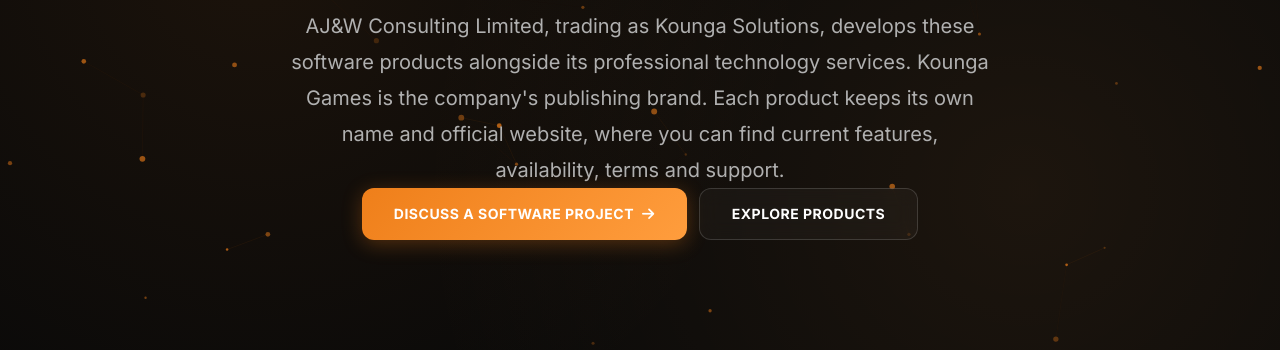
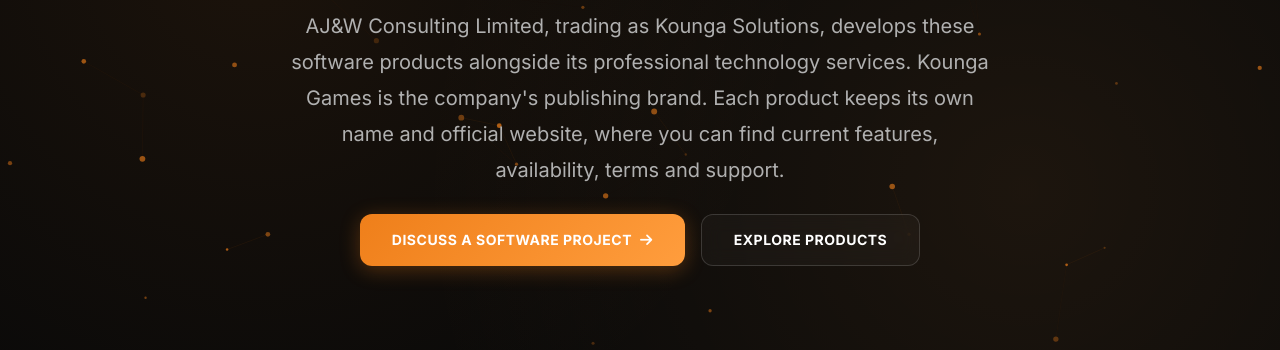
Before and after one commit to AnjanaKulasinghe/KoungaSolutions, a plain HTML site: page products/index.html in a window 1280 px wide. Shown: the part 450-800 px from the top of the page. Drawn offline with nearby package versions, Linux system fonts and the light colour scheme.

Commit message:
feat: update products page styles and enhance section layout for better user experience

```diff
--- a/assets/css/style.css
+++ b/assets/css/style.css
@@ -1120,6 +1120,14 @@ section {
     justify-content: center;
 }
 
+.products-page-hero .section-subtitle {
+    margin-bottom: 26px;
+}
+
+.products-page-hero .hero-buttons {
+    gap: 16px;
+}
+
 .founder-expertise {
     max-width: 900px;
     margin: 0 auto;
@@ -1489,6 +1497,7 @@ section {
 
 .products-contact .hero-buttons {
     justify-content: center;
+    align-items: center;
 }
 
 .contact-container {
--- a/products/index.html
+++ b/products/index.html
@@ -155,7 +155,7 @@
     </nav>
 
     <main id="main-content">
-        <section class="service-detail-hero" aria-labelledby="page-title">
+        <section class="service-detail-hero products-page-hero" aria-labelledby="page-title">
             <div class="section-header" data-aos="fade-up">
                 <span class="section-tag">Kounga Solutions software products</span>
                 <h1 id="page-title" class="section-title">Software Products Developed at Kounga Solutions</h1>
```
